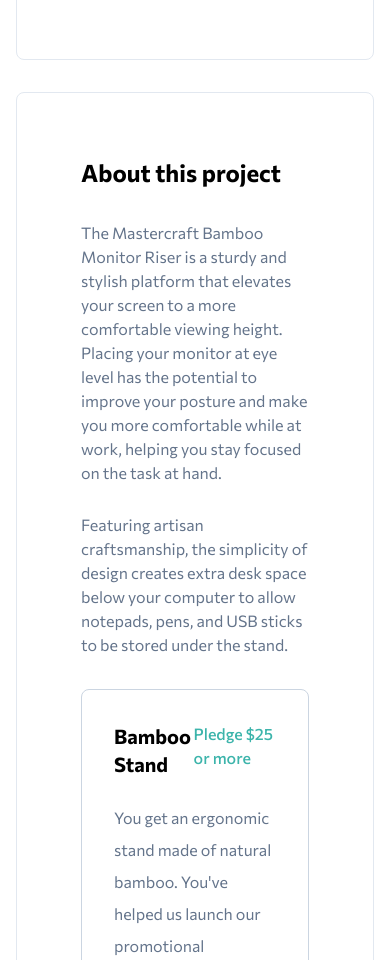
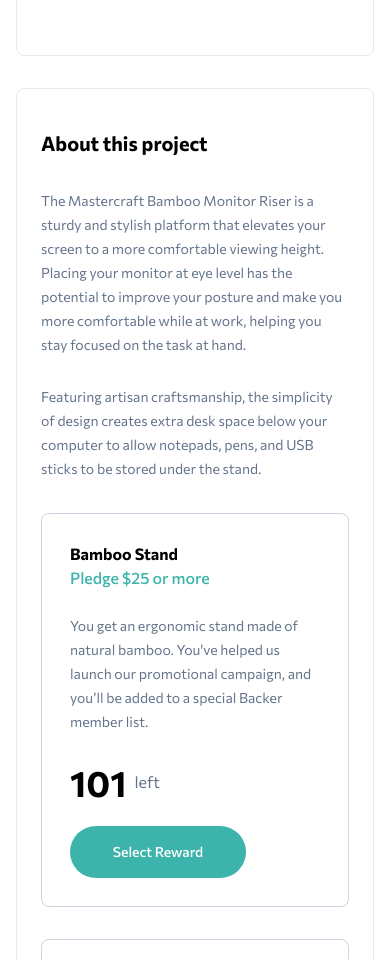
Before and after one commit to arrizkyhp/crowdfunding-product-page, a React (Create React App) app: page / in a window 390 px wide. Shown: the part 1040-2000 px from the top of the page. Built offline with nearby package versions, Linux system fonts and the light colour scheme.

Commit message:
update mobile view project-card & project-info

```diff
--- a/src/components/Button.jsx
+++ b/src/components/Button.jsx
@@ -4,9 +4,9 @@ const Button = (props) => {
   const className = [props.className];
   if(props.isButton) className.push("font-medium text-white rounded-full");
   if(props.isPrimary) className.push("bg-blue-button-primary hover:bg-blue-button-hover  transition ease-in-out duration-300")
-  if(props.isMedium) className.push("text-base py-4 px-8 ")
-  if(props.isBig) className.push("text-lg py-4 px-10")
-  if(props.isDisabled) className.push("bg-slate-300")
+  if(props.isMedium) className.push("text-sm md:text-base py-4 px-8 ")
+  if(props.isBig) className.push("text-base md:text-lg py-4 px-10")
+  if(props.isDisabled) className.push("bg-slate-300  cursor-not-allowed")
 
   return <button
       className={`${className.join(" ")}`}
--- a/src/components/Project/ProjectCard.jsx
+++ b/src/components/Project/ProjectCard.jsx
@@ -2,15 +2,14 @@ import Button from 'components/Button';
 import CurrencyFormat from 'react-currency-format';
 
 const ProjectCard = ({ reward }) => {
-    console.log(reward)
   return (
-    <div className={`border ${reward.status === 1 ? 'border-slate-300' : 'border-slate-200'} rounded-lg p-8 w-full mb-8`}>
-        <div className="flex justify-between mb-6">
-            <h1 className={`text-xl font-bold ${reward.status === 1 ? '' : 'text-slate-400'}`}>{reward.name}</h1>
+    <div className={`border ${reward.status === 1 ? 'border-slate-300' : 'border-slate-200'} rounded-lg p-7 md:p-8 w-full mb-8 last:mb-0`}>
+        <div className="flex flex-col md:flex-row justify-between mb-6">
+            <h1 className={`text-base md:text-xl font-bold ${reward.status === 1 ? '' : 'text-slate-400'}`}>{reward.name}</h1>
             <p className={`text-base ${reward.status === 1 ? 'text-blue-button-primary' : 'text-blue-button-primary-100'} font-medium`}>Pledge  <CurrencyFormat value={reward.pledge} displayType={'text'} thousandSeparator prefix={'$'}/>  or more</p>
         </div>
-        <p className={`${reward.status === 1 ? 'text-slate-500' : 'text-slate-300'} text-base leading-8 mb-7`}>{reward.description}</p>
-        <div className='flex w-full justify-between'>
+        <p className={`${reward.status === 1 ? 'text-slate-500' : 'text-slate-300'} text-sm md:text-base leading-6 md:leading-8 mb-7`}>{reward.description}</p>
+        <div className='flex w-44 md:w-full flex-col gap-6 md:gap-0 md:flex-row justify-between'>
             <div className='flex items-center'>
                 <p className={`font-bold text-4xl mr-2 ${reward.status === 1 ? '' : 'text-slate-400'}`}>{reward.amount}</p>
                 <p className={`${reward.status === 1 ? 'text-slate-500' : 'text-slate-300'}`}>left</p>
--- a/src/components/Project/ProjectInfo.jsx
+++ b/src/components/Project/ProjectInfo.jsx
@@ -4,9 +4,10 @@ import { useContext } from 'react';
 import DataContext from "context/data/DataContext";
 
 const ProjectInfo = ({ data }) => {
+  const progress = (data.item.backed / data.item.total_backed * 100).toFixed(2);
+
   return (
-
-    <div className="bg-white relative  rounded-lg border border-slate-200 items-center flex flex-col py-16 w-full px-6 md:px-16 mb-8">
+    <div className="bg-white relative rounded-lg border border-slate-200 items-center flex flex-col py-16 w-full px-6 md:px-16 mb-8">
     <div className="grid grid-cols-1 w-full justify-evenly gap-5 mb-8 md:grid-cols-3">
      <div className="flex flex-col after:content-[''] relative after:w-28 after:h-[1px] md:after:w-[1px] after:bg-slate-300 md:after:h-16 after:absolute after:bottom-0 after:mx-auto after:right-0 md:after:right-0 after:left-0 md:after:left-auto  md:after:bottom-2 gap-2 pb-8 md:pb-0 border-gray-300 text-center md:text-justify border-solid">
        <p className='text-4xl font-bold'>
@@ -15,16 +16,16 @@ const ProjectInfo = ({ data }) => {
        <p className='text-base text-gray-500'>of <CurrencyFormat value={data.item.total_backed} displayType={'text'} thousandSeparator/>  backed</p>
      </div>
      <div className="flex flex-col after:content-[''] relative after:w-28 after:h-[1px] md:after:w-[1px] md:pl-8 after:bg-slate-300 md:after:h-16 after:absolute after:bottom-0 after:mx-auto after:right-0 md:after:right-0 after:left-0 md:after:left-auto  md:after:bottom-2 gap-2 pb-8 md:pb-0 border-gray-300 text-center md:text-justify border-solid">
-       <p className='text-4xl font-bold'>5,007</p>
+       <p className='text-4xl font-bold'><CurrencyFormat value={data.item.backers} displayType={'text'} thousandSeparator/></p>
        <p className='text-base text-gray-500'>total backers</p>
      </div>
      <div className="flex flex-col gap-2  text-center md:text-justify  md:pl-8">
-       <p className='text-4xl font-bold'>56</p>
+       <p className='text-4xl font-bold'>{data.item.day_left}</p>
        <p className='text-base text-gray-500'>days left</p>
      </div>
     </div>
     <div className="bg-gray-100 w-full h-4 rounded-full">
-       <div className="bg-blue-button-primary w-4/5 h-full rounded-full"></div>
+       <div className={`bg-blue-button-primary w-[${parseFloat(progress)}%] h-full rounded-full`}></div>
     </div>
  </div>
   )
--- a/src/json/data.json
+++ b/src/json/data.json
@@ -3,10 +3,10 @@
         "id": "123bambooriser",
         "name": "Mastercraft Bamboo Monitor Riser",
         "description": "A beautiful & handcrafted monitor stand to reduce neck and eye strain.",
-        "about": "<p className='text-slate-500 text-base leading-7 mb-7'>The Mastercraft Bamboo Monitor Riser is a sturdy and stylish platform that elevates your screen to a more comfortable viewing height. Placing your monitor at eye level has the potential to improve your posture and make you more comfortable while at work, helping you stay focused on the task at hand.</p><p className='text-slate-500 leading-7 mb-8'>Featuring artisan craftsmanship, the simplicity of design creates extra desk space below your computer to allow notepads, pens, and USB sticks to be stored under the stand.</p>",
+        "about": "<p className='text-slate-500 text-sm md:text-base leading-6 md:leading-7 mb-7'>The Mastercraft Bamboo Monitor Riser is a sturdy and stylish platform that elevates your screen to a more comfortable viewing height. Placing your monitor at eye level has the potential to improve your posture and make you more comfortable while at work, helping you stay focused on the task at hand.</p><p className='text-slate-500 text-sm md:text-base leading-6 md:leading-7.5 mb-8'>Featuring artisan craftsmanship, the simplicity of design creates extra desk space below your computer to allow notepads, pens, and USB sticks to be stored under the stand.</p>",
         "total_backed": 100000,
         "backed": 89914,
-        "backers": 5008,
+        "backers": 5007,
         "day_left": 56,
         "rewards": [
             {
--- a/src/pages/Home.jsx
+++ b/src/pages/Home.jsx
@@ -29,10 +29,8 @@ export const Home = () => {
       </div>
 
       <ProjectInfo data={data} />
-
-
-      <div className="bg-white relative rounded-lg border border-slate-200 items-center flex flex-col py-16 w-full px-16 mb-24">
-        <h1 className='text-2xl font-bold self-start mb-8'>About this project</h1>
+      <div className="bg-white relative rounded-lg border border-slate-200 items-center flex flex-col py-10 md:py-16 w-full px-6 md:px-16 mb-24">
+        <h1 className='text-xl md:text-2xl font-bold self-start mb-8'>About this project</h1>
         {parse(about)}
         {rewards.map(reward => {
           return <ProjectCard reward={reward} key={reward.id} />
--- a/tailwind.config.js
+++ b/tailwind.config.js
@@ -18,6 +18,9 @@ module.exports = {
       fontFamily: {
         'commisioner': ['Commissioner', 'sans-serif']
       },
+      lineHeight: {
+        'paragraph-m': '1.8'
+      }
     },
   },
   plugins: [],
```
